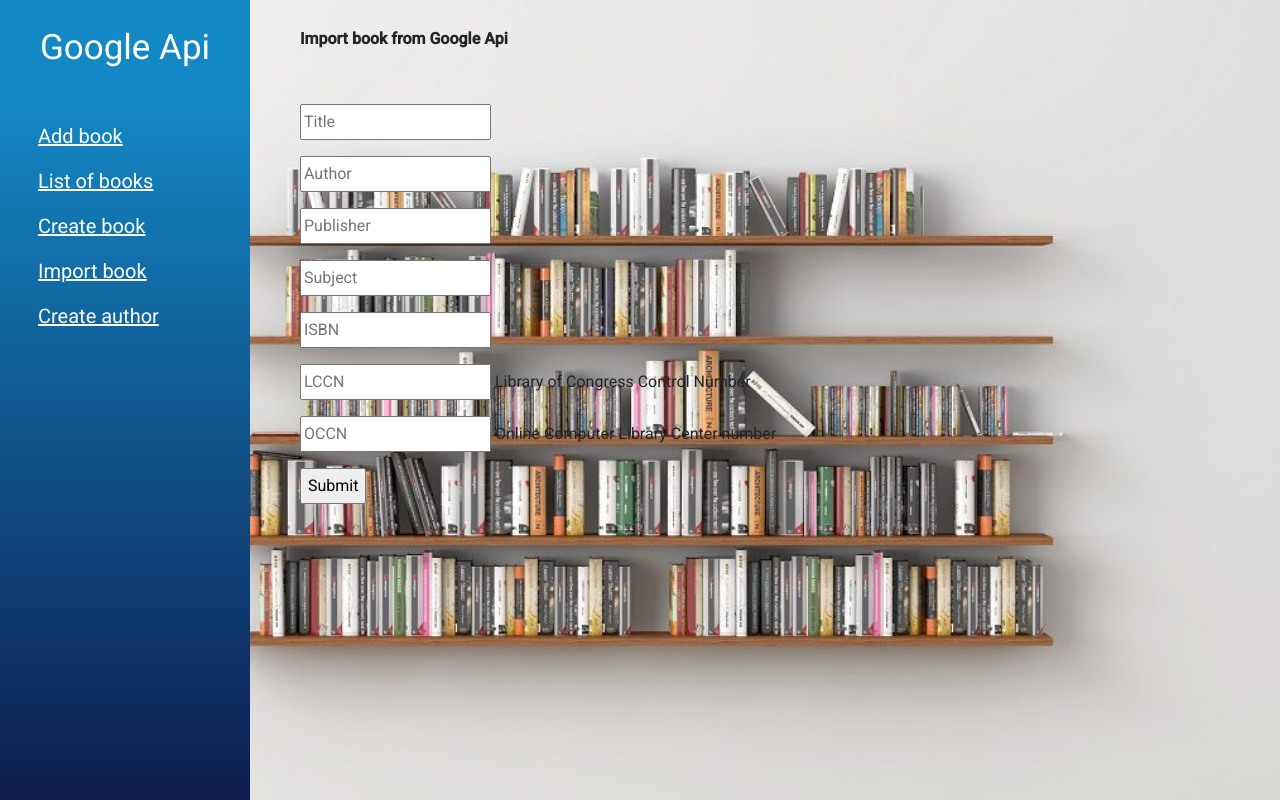
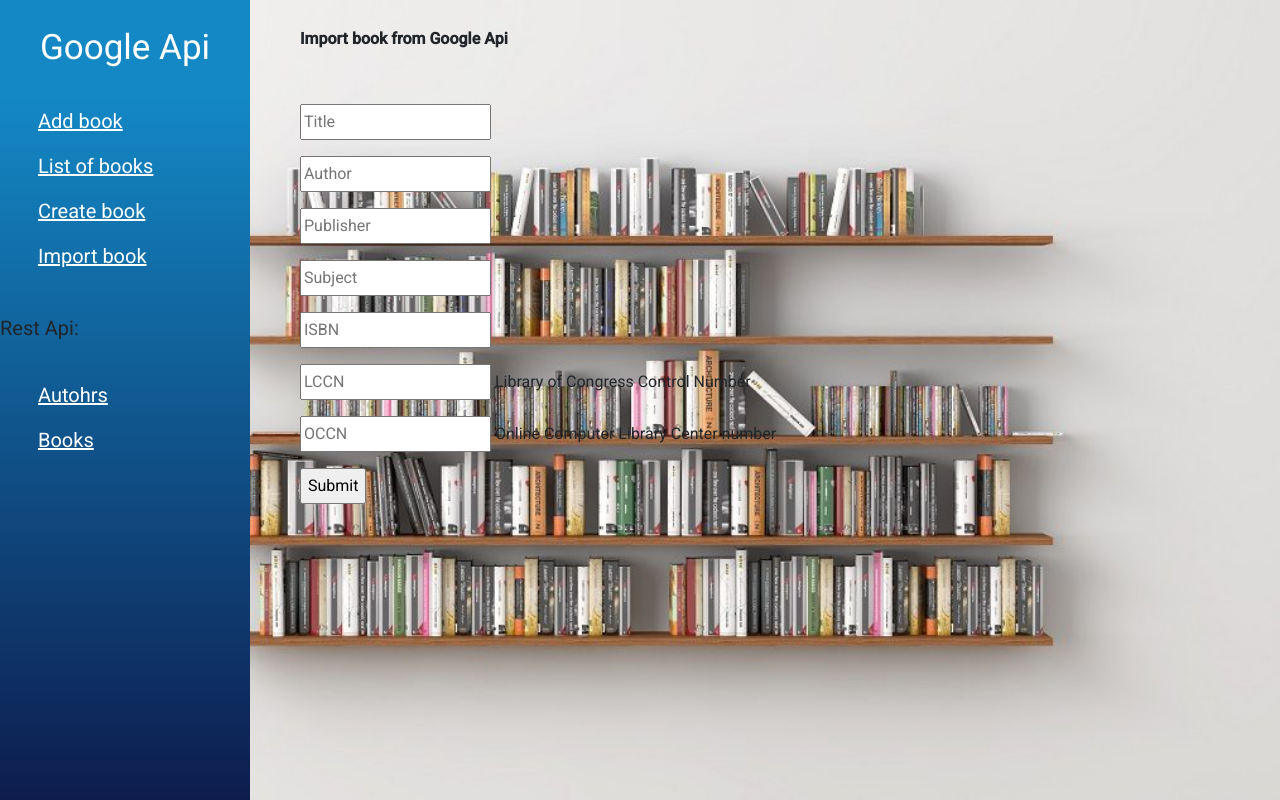
Before and after one commit to gosiamich/DRF, a Django app: page /import_book/ in a window 1280 px wide; the page is wider, and only the part inside the window is pictured. Run offline with Django 4.2, Linux system fonts and the light colour scheme.

Commit message:
refactor commit

```diff
--- a/rest_api_app/templates/rest_api_app/side_bar.html
+++ b/rest_api_app/templates/rest_api_app/side_bar.html
@@ -4,13 +4,16 @@
     </header>
     <div id="li_a">
       <ul>
-          <li>
-          <li><a href="#">Add book</a></li>
+          <li><a href="{%  url 'create_author' %}">Add book</a></li>
           <li><a href="{%  url 'list_books' %}">List of books</a></li>
           <li><a href="{%  url 'create_book' %}">Create book</a></li>
           <li><a href="{%  url 'import_book' %}">Import book</a></li>
-          <li><a href="{%  url 'create_author' %}">Create author</a></li>
-          </ul>
+         </ul>
+        <p>Rest Api:</p>
+        <ul>
+            <li><a href="{%  url 'authors' %}">Autohrs</a></li>
+          <li><a href="{%  url 'books_api' %}">Books</a></li>
+        </ul>
     </div>
 </div>
 <div id="container">
```
